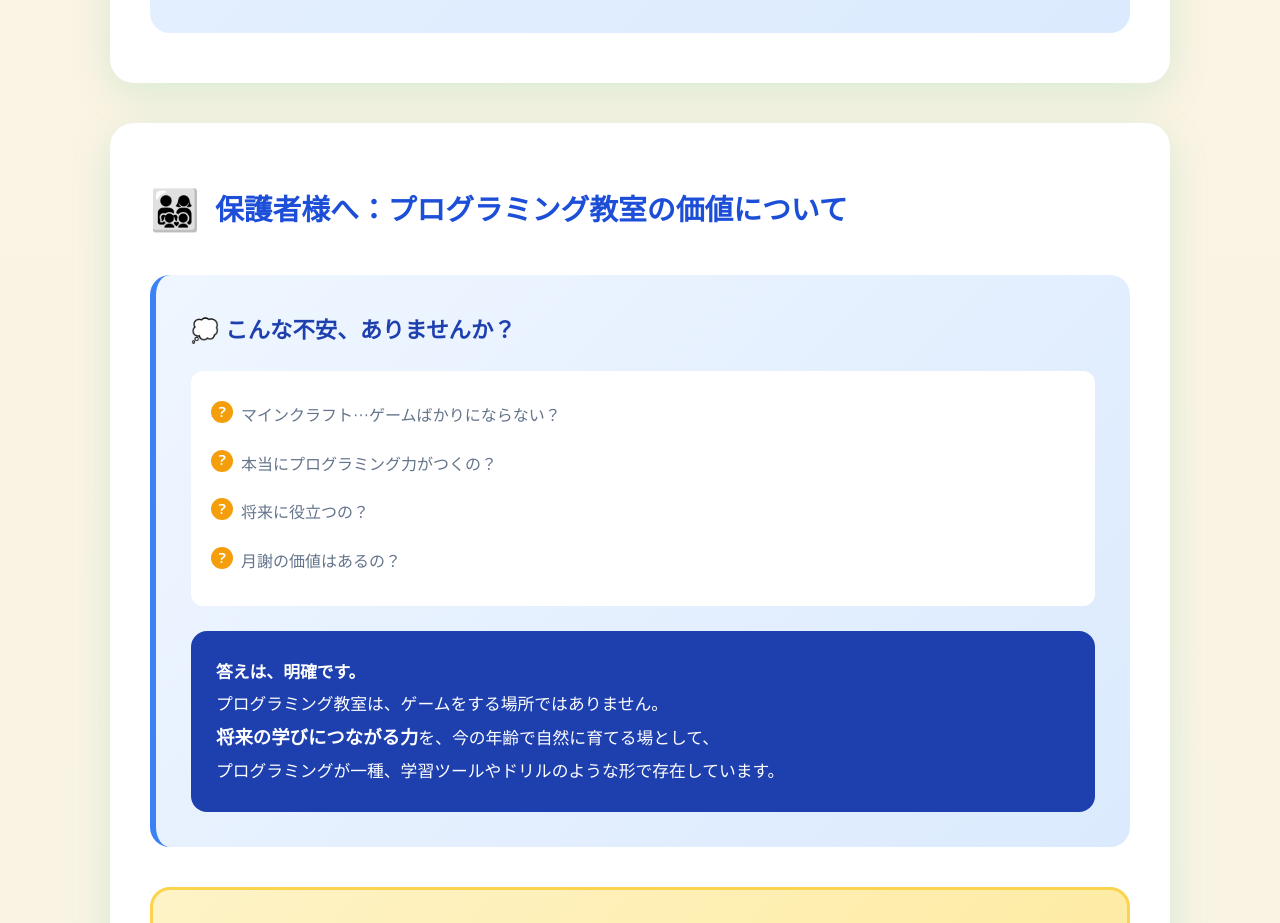
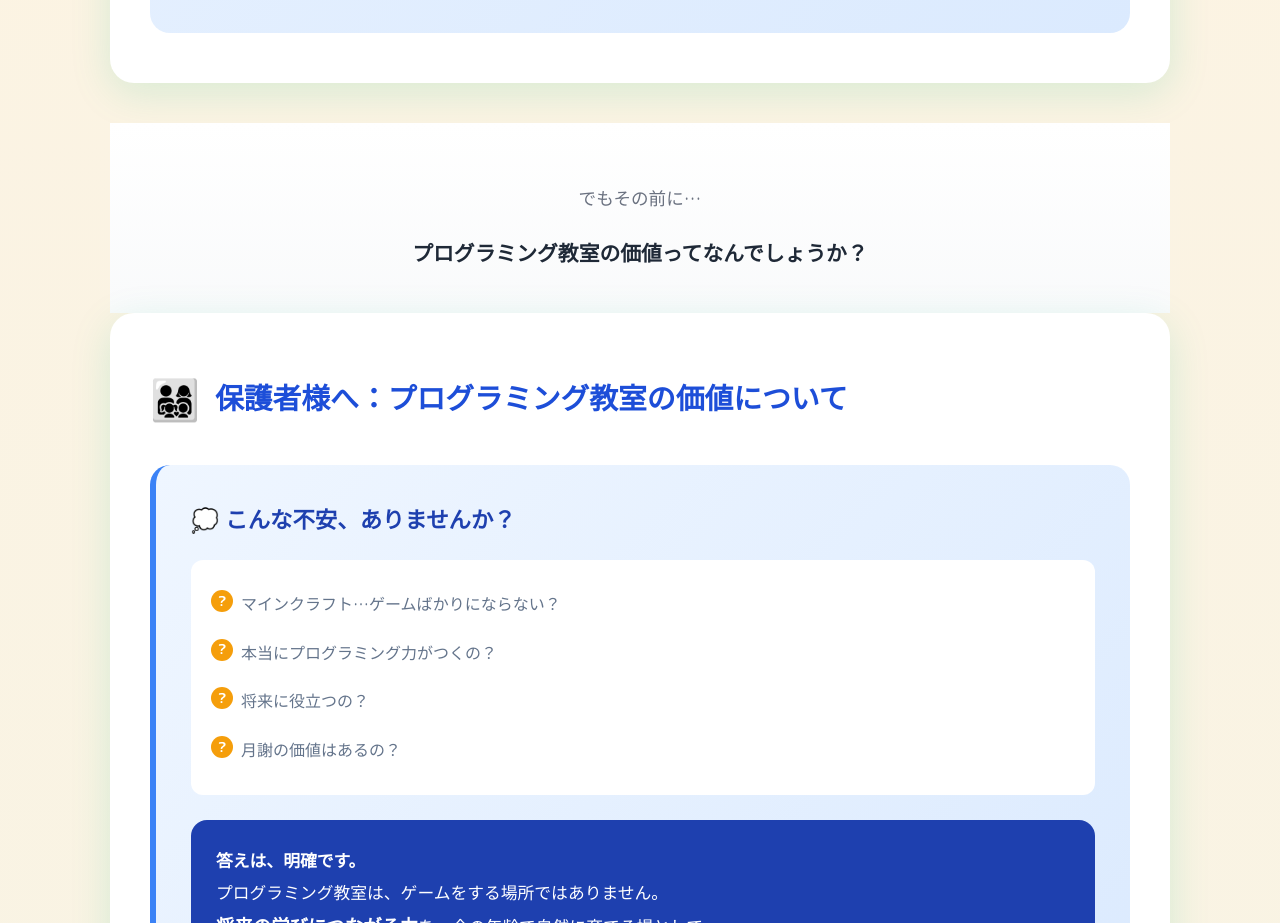
Before and after one commit to masaki-sigoto/Programming_Materials, a plain HTML site: page index.html in a window 1280 px wide. Shown: the part 10680-11603 px from the top of the page. Drawn offline with Linux system fonts and the light colour scheme; a web font is replaced by a local one.

Commit message:
セクション間に導線となる問いかけを追加
学習方法比較セクションと保護者向けセクションの間に
「でもその前に…プログラミング教室の価値ってなんでしょうか？」
という問いかけを追加し、自然な流れを作成

```diff
--- a/index.html
+++ b/index.html
@@ -2292,6 +2292,7 @@
                 </div>
             </div>
         </section>
+
         <!-- 将来役立つセクション -->
         <section class="future-section">
             <h2 class="section-title"><span class="icon">🚀</span>将来どんな場面で役に立つ？</h2>
@@ -3090,6 +3091,17 @@
             </div>
         </section>
 
+        <!-- セクション間の問いかけ -->
+        <div
+            style="text-align: center; padding: 60px 20px 40px; background: linear-gradient(180deg, #ffffff 0%, #f9fafb 100%);">
+            <p style="font-size: 1.1rem; color: #6b7280; margin-bottom: 20px; line-height: 1.8;">
+                でもその前に…
+            </p>
+            <p style="font-size: 1.3rem; font-weight: 600; color: #1f2937; margin: 0;">
+                プログラミング教室の価値ってなんでしょうか？
+            </p>
+        </div>
+
         <section class="parent-section">
             <h2 class="section-title"><span class="icon">👨‍👩‍👧‍👦</span>保護者様へ：プログラミング教室の価値について</h2>
 
```
